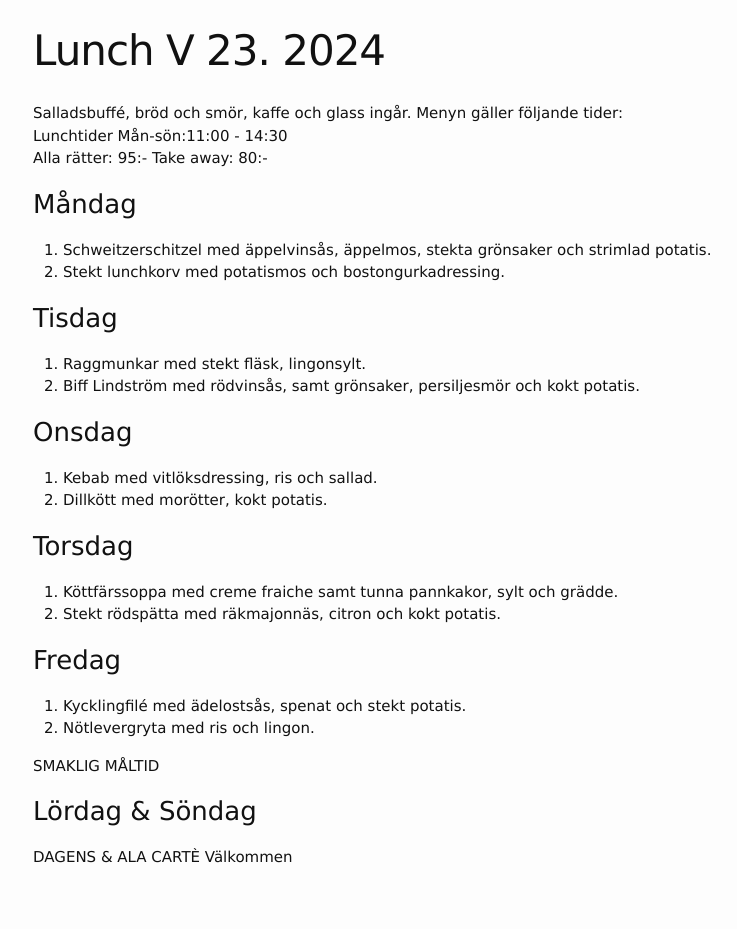
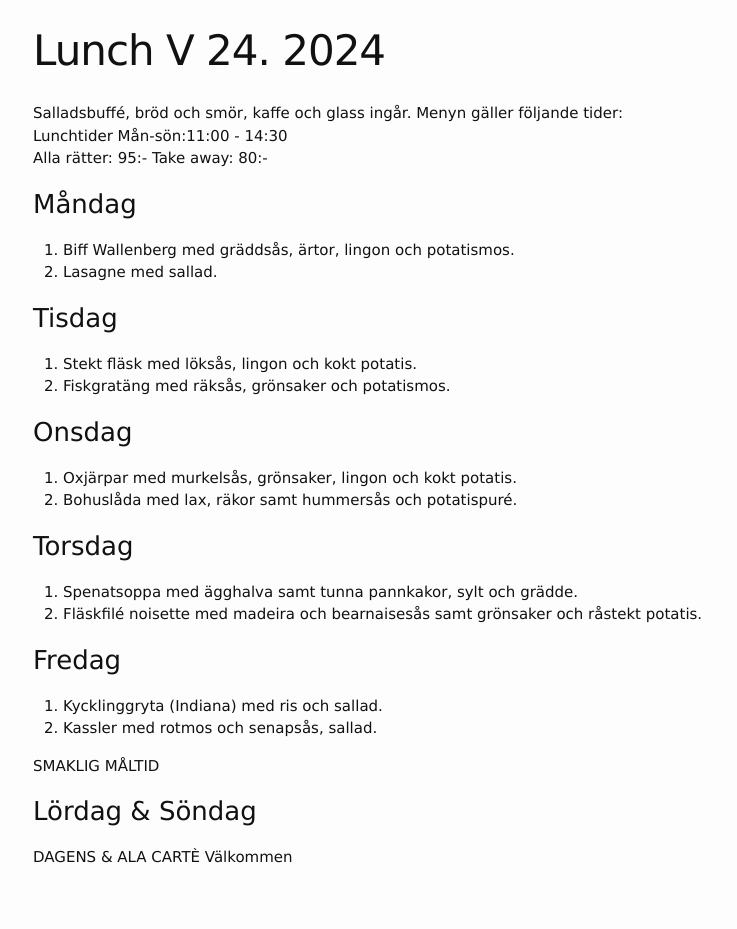
Before and after one commit to FarInn62/farinn62.github.io, a Jekyll site: the page built from lunch.md, in a window 1280 px wide. Shown: the whole page, without its empty margins (237-974 px from the left). Built offline with Jekyll 4.4.1, drawn with Linux system fonts in a browser that asks for light colours.

Commit message:
Update lunch.md

```diff
--- a/lunch.md
+++ b/lunch.md
@@ -1,6 +1,6 @@
 ---
 layout: foodmenu
-title: Lunch V 23. 2024
+title: Lunch V 24. 2024
 permalink: /lunch/
 published: true
 ---
@@ -11,28 +11,28 @@ Alla rätter: 95:- Take away: 80:-
 
 ### Måndag
 
-1. Schweitzerschitzel med äppelvinsås, äppelmos, stekta grönsaker och strimlad potatis.
-2. Stekt lunchkorv med potatismos och bostongurkadressing.
+1. Biff Wallenberg med gräddsås, ärtor, lingon och potatismos.
+2. Lasagne med sallad.
 
 ### Tisdag
 
-1. Raggmunkar med stekt fläsk, lingonsylt.
-2. Biff Lindström med rödvinsås, samt grönsaker, persiljesmör och kokt potatis.
+1. Stekt fläsk med löksås, lingon och kokt potatis.
+2. Fiskgratäng med räksås, grönsaker och potatismos.
 
 ### Onsdag
 
-1. Kebab med vitlöksdressing, ris och sallad.
-2. Dillkött med morötter, kokt potatis.
+1. Oxjärpar med murkelsås, grönsaker, lingon och kokt potatis.
+2. Bohuslåda med lax, räkor samt hummersås och potatispuré.
 
 ### Torsdag
 
-1. Köttfärssoppa med creme fraiche samt tunna pannkakor, sylt och grädde.
-2. Stekt rödspätta med räkmajonnäs, citron och kokt potatis.
+1. Spenatsoppa med ägghalva samt tunna pannkakor, sylt och grädde.
+2. Fläskfilé noisette med madeira och bearnaisesås samt grönsaker och råstekt potatis.
 
 ### Fredag
 
-1. Kycklingfilé med ädelostsås, spenat och stekt potatis.
-2. Nötlevergryta med ris och lingon.
+1. Kycklinggryta (Indiana) med ris och sallad.
+2. Kassler med rotmos och senapsås, sallad.
 
 SMAKLIG MÅLTID
 ### Lördag & Söndag
```
